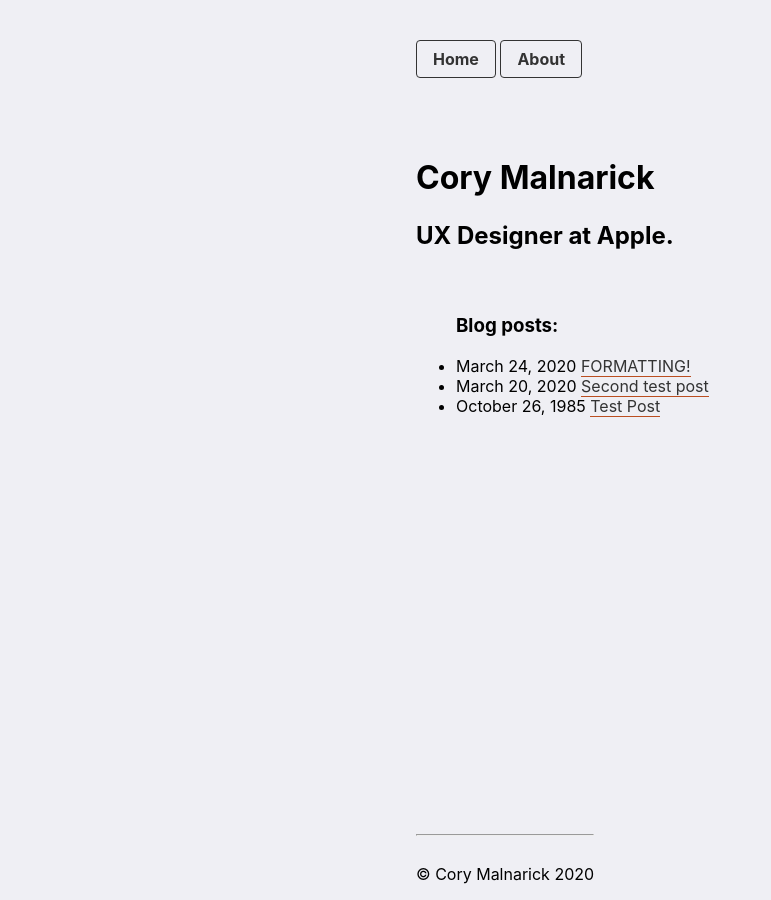
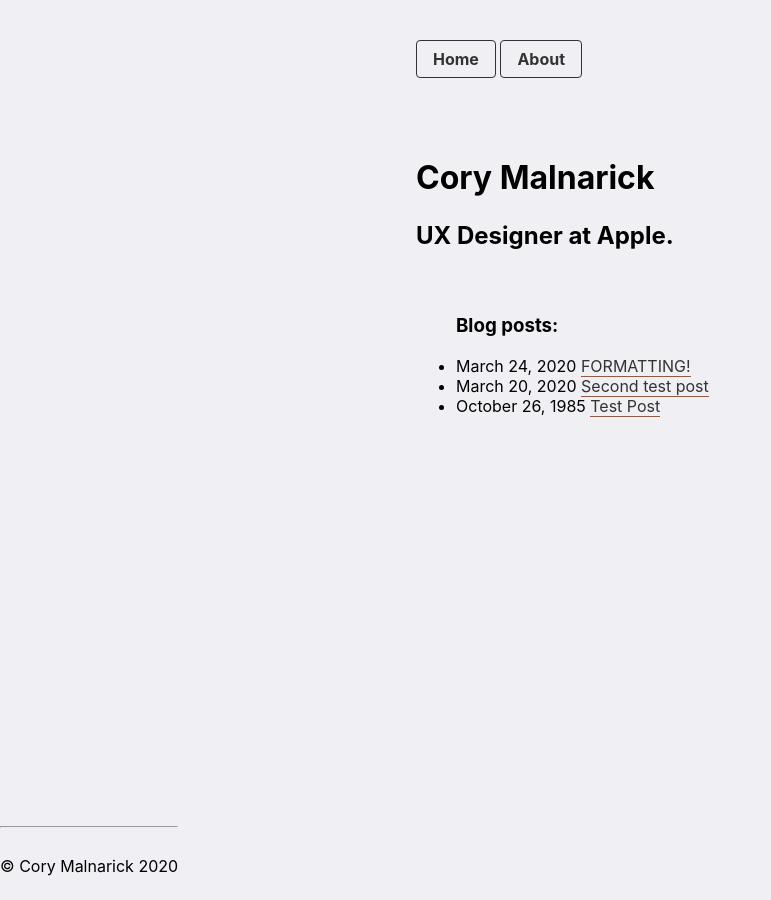
Before and after one commit to foundmonster/foundmonster.github.io, a Jekyll site: the page built from index.html, in a window 1280 px wide. Shown: the whole page, without its empty margins (0-771 px from the left). Built offline with Jekyll 4.4.1, drawn with Linux system fonts in a browser that asks for light colours.

Commit message:
maybe thisll fix the footer

```diff
--- a/_sass/main.scss
+++ b/_sass/main.scss
@@ -60,9 +60,10 @@
 }
 
 footer {
-	position: absolute;
+	position: absolute !important;
 	max-width: 28rem;
-    margin: auto;
-    margin-bottom: 16px;
+	margin: auto;
+    margin-bottom: 24px;
 	bottom: 0px;
+	left: 0px;
 }
```
